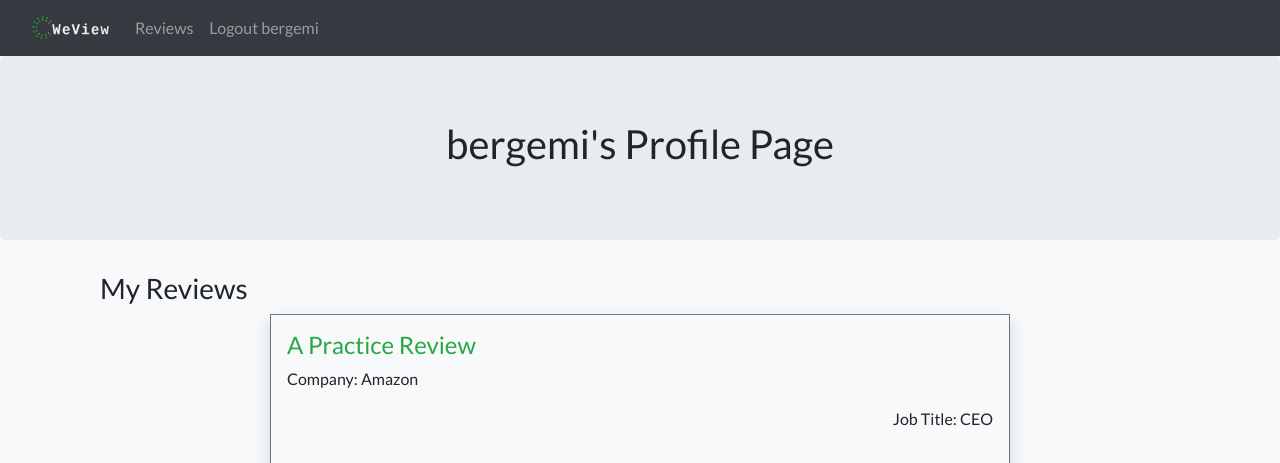
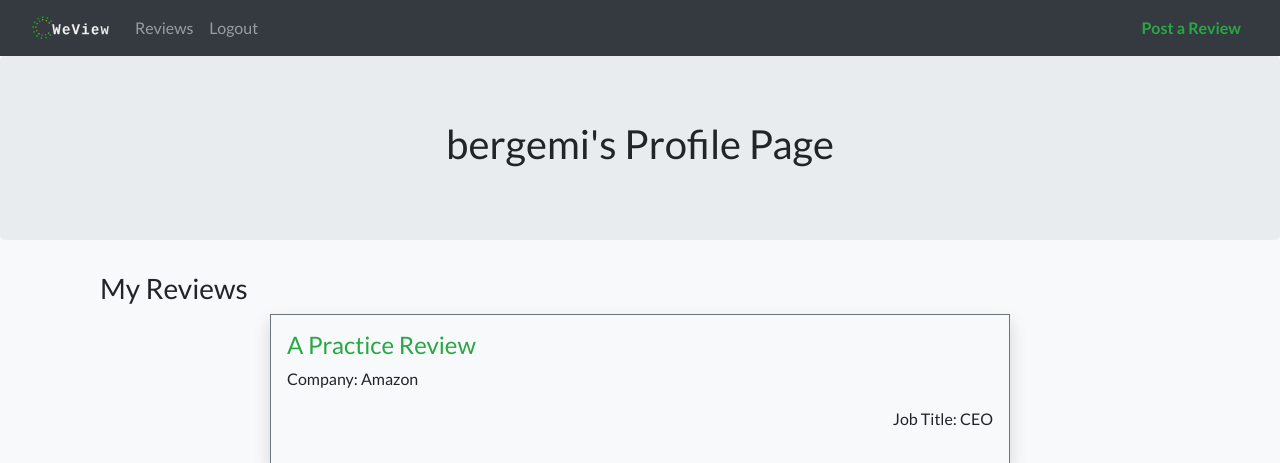
Before and after one commit to dval18/WeView, a Flask app: page /profile in a window 1280 px wide. Shown: the top 463 px of the page. Run offline with Flask 2, Linux system fonts and the light colour scheme; a user stored in the database is signed in; data comes from the database, SQL or seed files in the repository; some libraries are stand-ins or nearby versions.

Commit message:
Reconfigured logout buttons and added profile page links

```diff
--- a/templates/profile.html
+++ b/templates/profile.html
@@ -14,7 +14,12 @@
                 <a class="nav-link" href="/reviews">Reviews</a>
             </li>
             <li class="nav-item">
-                <a class="nav-link" href="/logout">Logout {{ username }}</a>
+                <a class="nav-link" href="/logout">Logout</a>
+            </li>
+        </ul>
+        <ul class="navbar-nav ml-auto">
+            <li class="nav-item">
+                <b><a class="nav-link text-success" href="/post">Post a Review</a></b>
             </li>
         </ul>
     </div>
--- a/templates/reviews.html
+++ b/templates/reviews.html
@@ -11,10 +11,13 @@
     <div class="collapse navbar-collapse" id="navbarNav">
         <ul class="navbar-nav">
             <li class="nav-item">
-                <a class="nav-link" href="/logout">Logout {{ user }}</a>
+                <a class="nav-link" href="/logout">Logout</a>
             </li>
         </ul>
         <ul class="navbar-nav ml-auto">
+            <li class="nav-item">
+                <a class="nav-link" href="/profile">{{ user }}'s Profile</a>
+            </li>
             <li class="nav-item">
                 <b><a class="nav-link text-success" href="/post">Post a Review</a></b>
             </li>
```
Also changed, not shown: templates/post_review.html (+6 -1 lines).
